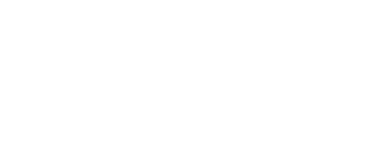
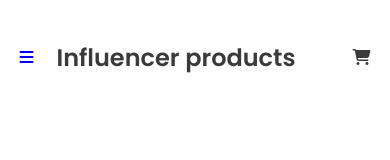
Before and after one commit to mosfiqurRahmanJsd/influencer-gear-website, a plain HTML site: page index.html in a window 390 px wide. Drawn offline with Linux system fonts and the light colour scheme.

Commit message:
nav and responsive nav

```diff
--- a/index.html
+++ b/index.html
@@ -1,14 +1,44 @@
 <!DOCTYPE html>
 <html lang="en">
+
 <head>
     <meta charset="UTF-8">
     <meta name="viewport" content="width=device-width, initial-scale=1.0">
     <title>Influencer Gear</title>
 
     <!-- this is our own stylesheet -->
-     <link rel="stylesheet" href="./styles/style.css">
+    <link rel="stylesheet" href="./styles/style.css">
+
+    <!-- font awesome cdn -->
+    <script src="https://kit.fontawesome.com/2dd9b3fb0a.js" crossorigin="anonymous"></script>
 </head>
+
 <body>
+    <header class="container">
+        <nav>
+            <a class="burger-menu" href="#"><i class="fa-solid fa-bars"></i></a>
+            <h3 class="logo">Influencer products</h3>
+
+            <div class="nav-box">
+                <ul class="nav-menu">
+                    <li class="nav-item"><a href="#" class="nav-links">Home</a></li>
+                    <li class="nav-item"><a href="#" class="nav-links">Products</a></li>
+                    <li class="nav-item"><a href="#" class="nav-links">Sign Up</a></li>
+                    <li class="nav-item"><a href="#" class="nav-links">Log <Inp></Inp></a></li>
+                    <li class="nav-item"><a href="#" class="nav-links"><i class="fa-solid fa-magnifying-glass"></i></a>
+                    </li>
+                </ul>
+                <a href="#" class="cart"><a href="#" class="nav-links"><i class="fa-solid fa-cart-shopping"></i></a></a>
+            </div>
+        </nav>
+    </header>
+    <main>
+
+    </main>
+    <footer>
+
+    </footer>
 
 </body>
+
 </html>
--- a/styles/style.css
+++ b/styles/style.css
@@ -0,0 +1,83 @@
+/* google fonts cdn */
+@import url('https://fonts.googleapis.com/css2?family=Poppins:ital,wght@0,100;0,200;0,300;0,400;0,500;0,600;0,700;0,800;0,900;1,100;1,200;1,300;1,400;1,500;1,600;1,700;1,800;1,900&display=swap');
+
+
+/* shared style */
+
+* {
+    margin: 0;
+    padding: 0;
+}
+
+body {
+    font-family: "Poppins", sans-serif;
+}
+
+.container {
+    width: 90%;
+    margin: 0 auto;
+}
+
+
+
+
+/* header styles */
+nav {
+    display: flex;
+    align-items: center;
+    justify-content: space-between;
+    padding-top: 40px;
+}
+
+.logo {
+    font-size: 24px;
+    font-weight: 600;
+    color: rgba(58, 58, 58, 1);
+}
+
+.nav-menu {
+    display: flex;
+    gap: 34px;
+}
+
+.burger-menu {
+    display: none;
+}
+
+.nav-item {
+    list-style: none;
+}
+
+.nav-links {
+    text-decoration: none;
+    font-size: 16px;
+    font-weight: 400;
+    color: rgba(58, 58, 58, 1);
+}
+
+.nav-box {
+    display: flex;
+    gap: 34px;
+    align-items: center;
+}
+
+
+
+
+
+
+
+/* responsive web design
+ medium mobile or tablet device
+*/
+@media (max-width: 767.98px) {
+    .burger-menu {
+        display: block;
+    }
+
+    .nav-menu {
+        display: none;
+    }
+
+
+ }
```
